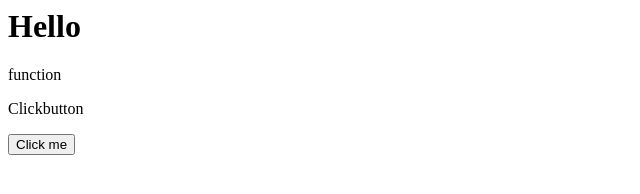
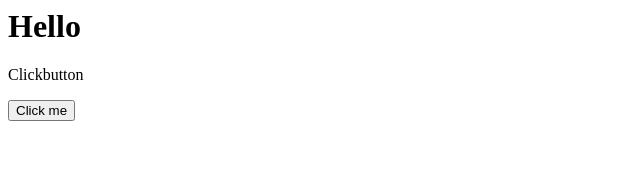
Before and after one commit to llawrence729/aboutme.github.io, a plain HTML site: page index.html in a window 1280 px wide. Shown: the whole page, without its empty margins (0-640 px from the left). Drawn offline with Linux system fonts and the light colour scheme.

Commit message:
Update index.html

```diff
--- a/index.html
+++ b/index.html
@@ -1,6 +1,6 @@
 <html>
 <body>
 <h1>Hello</h1>
-function
+
 <p>Clickbutton</p></body>
 <button onclick="myFunction(cool.js)">Click me</button>
```
